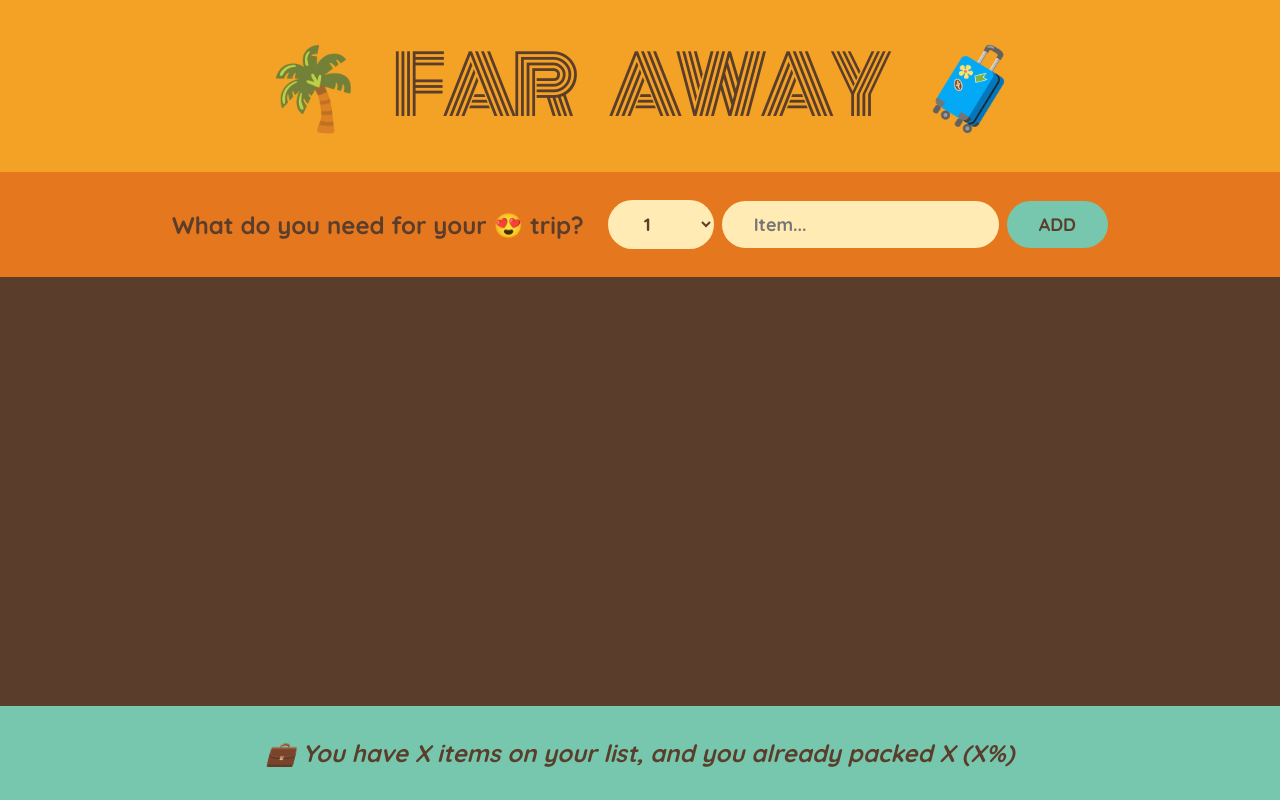
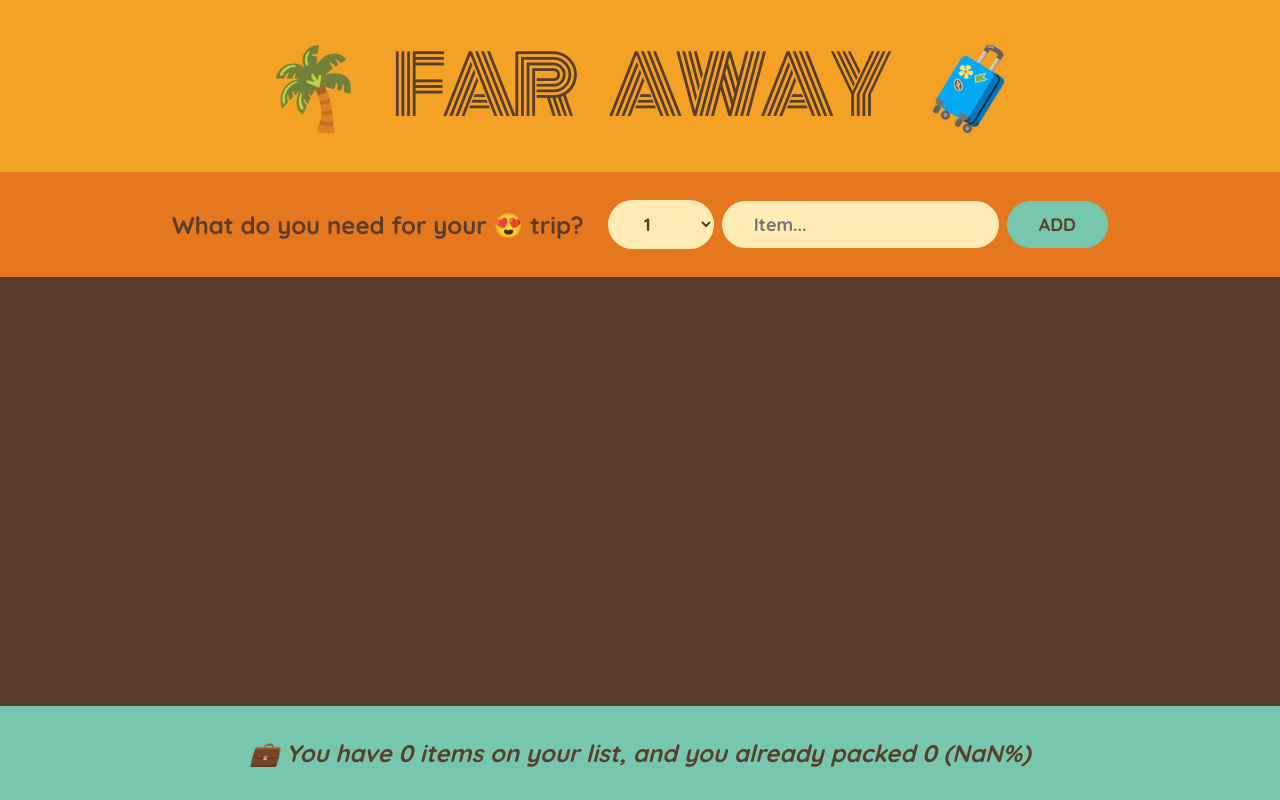
Before and after one commit to hamidreza8968/Far-Away-travel, a React (Create React App) app: page / in a window 1280 px wide. Built offline with nearby package versions, Linux system fonts and the light colour scheme.

Commit message:
making "stats" component dynamic.

```diff
--- a/src/App.js
+++ b/src/App.js
@@ -21,7 +21,7 @@
             <Logo/>
             <Form onAddItems={handleAddItems}/>
             <PackingList items={items} onDeleteItems={handleDeleteItems} onToggleItems={handleToggleItems}/>
-            <Stats/>
+            <Stats items={items}/>
         </div>
     )
 }
@@ -86,10 +86,12 @@
     )
 }
 
-function Stats() {
+function Stats({items}) {
+    const numItems = items.length;
+    const numPackedItems = (items.filter(item => item.packed===true)).length;
     return (
         <footer className="stats">
-            <em>💼 You have X items on your list, and you already packed X (X%)</em>
+            <em>💼 You have {numItems} items on your list, and you already packed {numPackedItems} ({(numPackedItems/numItems)*100}%)</em>
         </footer>
     );
 }
```
